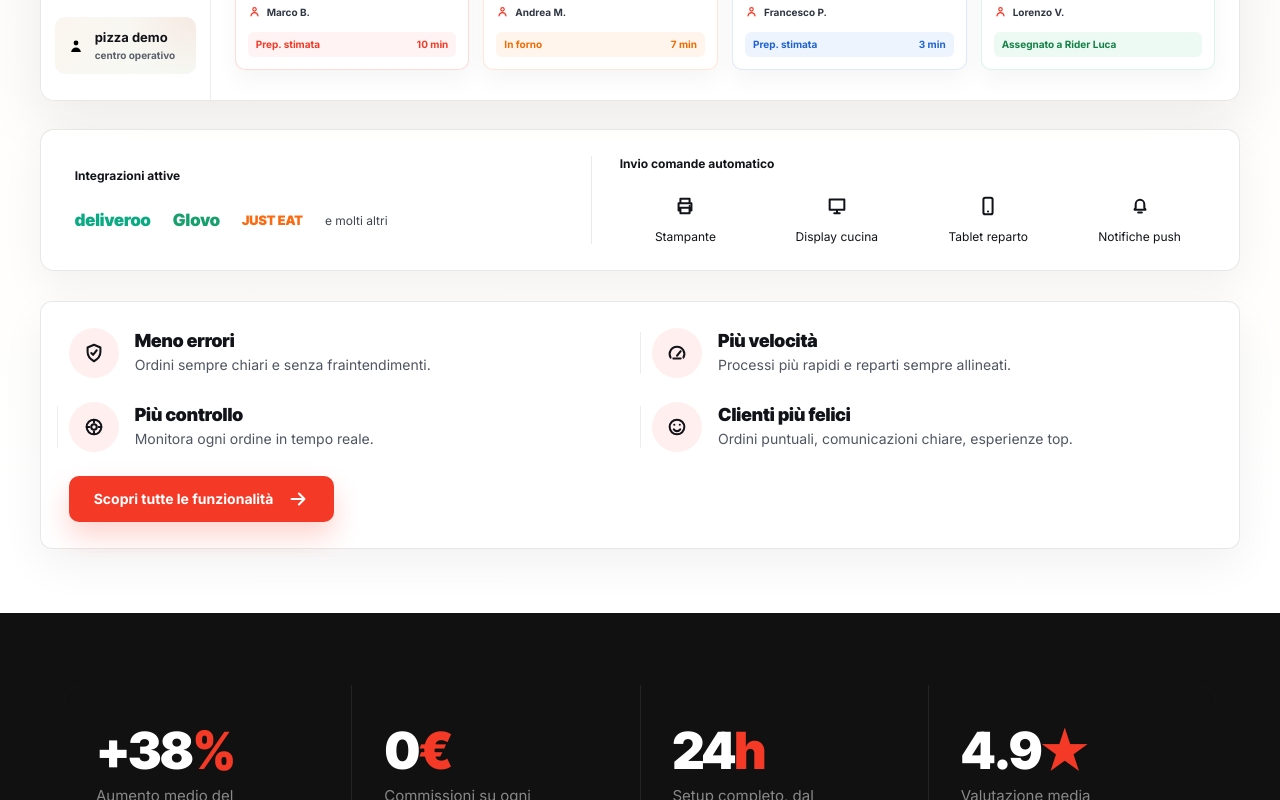
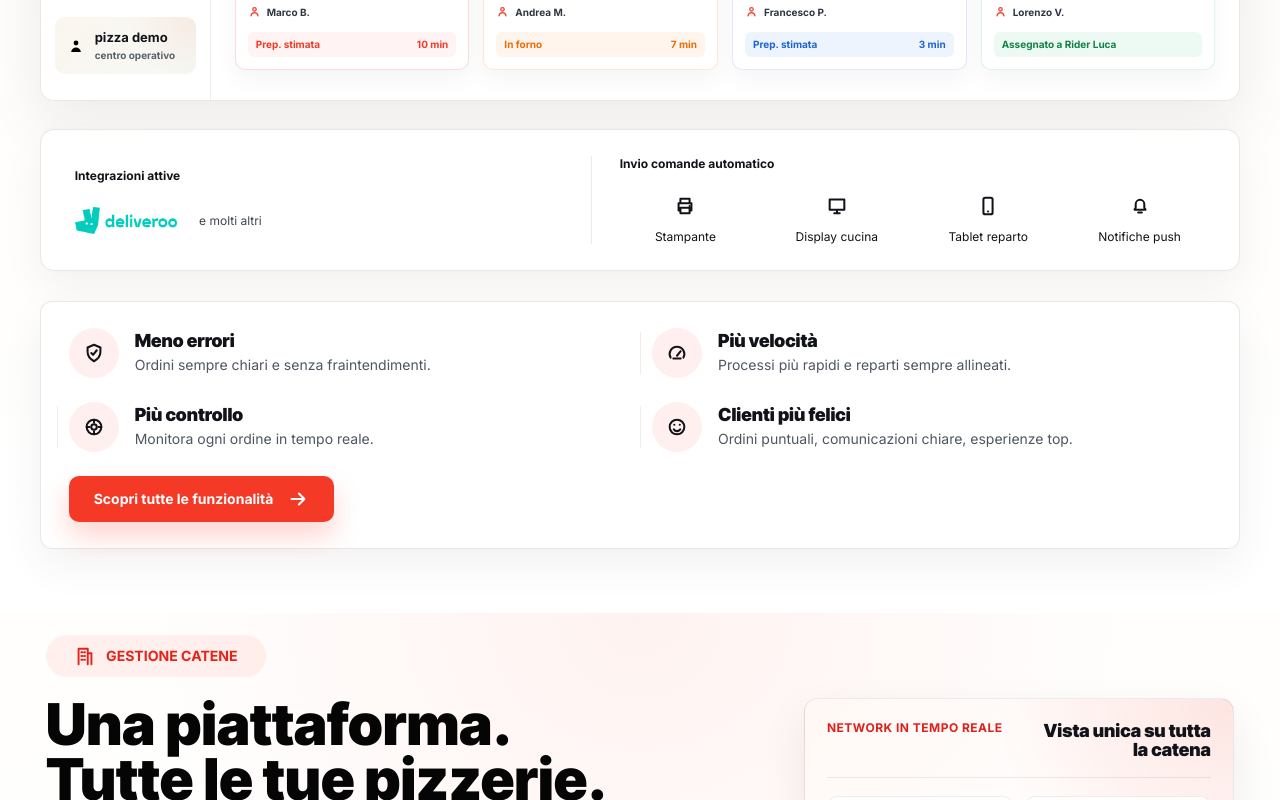
Before and after one commit to kremisi-com/pizzaos, a Next.js app in the folder apps/landing/: page / in a window 1280 px wide. Shown: the part 6880-7680 px from the top of the page. Built offline with nearby package versions, Linux system fonts and the light colour scheme.

Commit message:
versione buona

```diff
--- a/apps/landing/src/features/home/components/challenges-section.tsx
+++ b/apps/landing/src/features/home/components/challenges-section.tsx
@@ -1,10 +1,7 @@
 "use client";
 
-import Link from "next/link";
 import type { CSSProperties, ReactElement, ReactNode } from "react";
 import styles from "./challenges-section.module.css";
-
-const CLIENT_DEMO_URL = "/client" as const;
 
 const missedCalls = ["12:45", "12:47", "12:49"] as const;
 const unavailablePizzas = [
@@ -110,15 +107,6 @@ function ChartIcon(): ReactElement {
       <path d="M5 20V10" />
       <path d="M12 20V4" />
       <path d="M19 20v-7" />
-    </svg>
-  );
-}
-
-function CloseIcon(): ReactElement {
-  return (
-    <svg aria-hidden="true" viewBox="0 0 16 16">
-      <path d="m4.5 4.5 7 7" />
-      <path d="m11.5 4.5-7 7" />
     </svg>
   );
 }
@@ -275,16 +263,6 @@ export function ChallengesSection(): ReactElement {
           </ChallengeCard>
         </div>
 
-        {/* <div className={styles.footerBanner}>
-          <span className={styles.footerIcon}>✨</span>
-          PizzaOS risolve tutto in un&apos;unica piattaforma.
-        </div>
-
-        <div>
-          <Link href={CLIENT_DEMO_URL} className={styles.ctaButton}>
-            Scopri come funziona <span aria-hidden="true">→</span>
-          </Link>
-        </div> */}
       </div>
     </section>
   );
--- a/apps/landing/src/features/home/components/hero-section.tsx
+++ b/apps/landing/src/features/home/components/hero-section.tsx
@@ -3,13 +3,6 @@
 import Image from "next/image";
 import type { ReactElement } from "react";
 import styles from "./hero-section.module.css";
-
-const BOTTOM_FEATURES = [
-  { icon: "⊡", title: "Ordini online", sub: "rapidi e intuitivi" },
-  { icon: "⊕", title: "Pagamenti", sub: "sicuri" },
-  { icon: "◎", title: "Consegne", sub: "tracciate in tempo reale" },
-  { icon: "♡", title: "Clienti fidelizzati", sub: "e marketing automatico" },
-] as const;
 
 interface HeroSectionProps {
   readonly onRequestDemo: () => void;
--- a/apps/landing/src/features/home/components/intelligent-orders-section.module.css
+++ b/apps/landing/src/features/home/components/intelligent-orders-section.module.css
@@ -3,7 +3,11 @@
   overflow: hidden;
   padding: 34px 0 64px;
   background:
-    radial-gradient(circle at 38% 6%, rgba(244, 58, 38, 0.055), transparent 33%),
+    radial-gradient(
+      circle at 38% 6%,
+      rgba(244, 58, 38, 0.055),
+      transparent 33%
+    ),
     linear-gradient(180deg, #ffffff 0%, #fffdfb 56%, #ffffff 100%);
 }
 
@@ -83,7 +87,11 @@
   display: grid;
   place-items: center;
   border-radius: 16px;
-  background: linear-gradient(135deg, rgba(244, 58, 38, 0.11), rgba(244, 58, 38, 0.035));
+  background: linear-gradient(
+    135deg,
+    rgba(244, 58, 38, 0.11),
+    rgba(244, 58, 38, 0.035)
+  );
   color: var(--color-brand-red);
 }
 
@@ -568,7 +576,11 @@
   align-items: center;
   padding: 12px;
   border-radius: 9px;
-  background: linear-gradient(135deg, rgba(244, 58, 38, 0.08), rgba(244, 58, 38, 0.025));
+  background: linear-gradient(
+    135deg,
+    rgba(244, 58, 38, 0.08),
+    rgba(244, 58, 38, 0.025)
+  );
 }
 
 .rushStats > svg {
@@ -603,8 +615,6 @@
 .deviceLayer {
   position: relative;
   z-index: 4;
-  height: 190px;
-  margin-top: -4px;
   pointer-events: none;
 }
 
@@ -705,11 +715,10 @@
   grid-template-columns: 1fr 1px 1.2fr;
   gap: 28px;
   align-items: center;
-  min-height: 132px;
-  margin-top: -36px;
   padding: 24px 34px;
   border-radius: 14px;
   max-width: 990px;
+  margin-top: 50px;
 }
 
 .panelTitle {
@@ -733,6 +742,12 @@
   font-size: 17px;
   font-weight: 900;
   letter-spacing: 0;
+}
+
+.integrationLogoImage {
+  display: block;
+  width: clamp(96px, 8vw, 124px);
+  height: auto;
 }
 
 .integrationLogo:nth-child(2) {
--- a/apps/landing/src/features/home/components/intelligent-orders-section.tsx
+++ b/apps/landing/src/features/home/components/intelligent-orders-section.tsx
@@ -12,7 +12,13 @@ const ORDER_PILLARS = [
   {
     icon: <PriorityIcon />,
     title: "Prioritizzazione intelligente",
-    text: "Al tavolo > Asporto > Delivery. Tu decidi le regole, PizzaOS le applica.",
+    text: (
+      <>
+        Al tavolo &gt; Asporto &gt; Delivery.
+        <br />
+        Tu decidi le regole, PizzaOS le applica.
+      </>
+    ),
   },
   {
     icon: <ClockIcon />,
@@ -152,7 +158,14 @@ const LANES = [
   },
 ] as const;
 
-const INTEGRATIONS = ["deliveroo", "Glovo", "JUST EAT"] as const;
+const INTEGRATIONS = [
+  {
+    name: "Deliveroo",
+    logoSrc: "/images/deliveroo.png",
+    logoWidth: 1280,
+    logoHeight: 342,
+  },
+] as const;
 
 const AUTO_SEND = [
   { label: "Stampante", icon: <PrinterIcon /> },
@@ -194,11 +207,6 @@ export function IntelligentOrdersSection(): ReactElement {
       <div className={styles.inner}>
         <div className={styles.topGrid}>
           <div className={styles.copyColumn}>
-            {/* <div className={styles.eyebrow}>
-              <RocketIcon />
-              GESTIONE ORDINI INTELLIGENTE
-            </div> */}
-
             <h2 className={styles.title} id="intelligent-orders-title">
               Tutto sotto controllo,
               <br />
@@ -229,7 +237,6 @@ export function IntelligentOrdersSection(): ReactElement {
         </div>
 
         <div className={styles.deviceLayer} aria-hidden="true">
-          <KitchenPrinter />
           <SmistaGraphic />
         </div>
 
@@ -238,8 +245,21 @@ export function IntelligentOrdersSection(): ReactElement {
             <span className={styles.panelTitle}>Integrazioni attive</span>
             <div className={styles.integrationLogos}>
               {INTEGRATIONS.map((integration) => (
-                <strong className={styles.integrationLogo} key={integration}>
-                  {integration}
+                <strong
+                  className={styles.integrationLogo}
+                  key={integration.name}
+                >
+                  {"logoSrc" in integration ? (
+                    <Image
+                      className={styles.integrationLogoImage}
+                      src={integration.logoSrc}
+                      alt={integration.name}
+                      width={integration.logoWidth}
+                      height={integration.logoHeight}
+                    />
+                  ) : (
+                    integration.name
+                  )}
                 </strong>
               ))}
               <span>e molti altri</span>
@@ -387,22 +407,6 @@ function DashboardMockup(): ReactElement {
   );
 }
 
-function KitchenPrinter(): ReactElement {
-  return (
-    <div className={styles.printer}>
-      <div className={styles.receipt}>
-        <span>COMANDA CUCINA</span>
-        <strong>#1258 - Tavolo 12</strong>
-        <p>2x Margherita DOP</p>
-        <p>1x Diavola</p>
-        <p>1x Bufalina</p>
-        <b>Prep. stimata: 12 min</b>
-      </div>
-      <span className={styles.printerLogo}>PizzaOS</span>
-    </div>
-  );
-}
-
 function SmistaGraphic(): ReactElement {
   return (
     <div className={styles.smistaGraphic}>
@@ -414,17 +418,6 @@ function SmistaGraphic(): ReactElement {
         style={{ objectFit: "contain", objectPosition: "center" }}
       />
     </div>
-  );
-}
-
-function RocketIcon(): ReactElement {
-  return (
-    <svg aria-hidden="true" viewBox="0 0 24 24">
-      <path d="M14 4c2.4-.7 4.4-.7 5.8.2.8 1.5.8 3.4.1 5.9l-5 5-4.9-4.9 4-6.2Z" />
-      <path d="m8.8 10.6-3.1.5-2 4 4-.8" />
-      <path d="m13.4 15.2-.6 3.1-4 2 .8-4" />
-      <path d="M16.8 7.2h.1" />
-    </svg>
   );
 }
 
@@ -452,14 +445,6 @@ function ClockIcon(): ReactElement {
     <svg aria-hidden="true" viewBox="0 0 24 24">
       <circle cx="12" cy="12" r="8.5" />
       <path d="M12 7v5l3.5 2" />
-    </svg>
-  );
-}
-
-function BoltIcon(): ReactElement {
-  return (
-    <svg aria-hidden="true" viewBox="0 0 24 24">
-      <path d="m13 2-8 12h7l-1 8 8-13h-7l1-7Z" />
     </svg>
   );
 }
--- a/apps/landing/src/features/home/components/landing-shell.tsx
+++ b/apps/landing/src/features/home/components/landing-shell.tsx
@@ -19,7 +19,6 @@ import { ChallengesSection } from "./challenges-section";
 import { MarginComparisonSection } from "./margin-comparison-section";
 import { Navbar } from "./navbar";
 import { PricingSection } from "./pricing-section";
-import { StatsSection } from "./stats-section";
 
 const APP_ID = "landing" as const;
 
@@ -70,16 +69,13 @@ export function LandingShell(): ReactElement {
         <CompletePlatformSection />
 
         {/* Margin comparison section */}
-        <MarginComparisonSection onRequestDemo={handleOpenModal} />
+        <MarginComparisonSection />
 
         {/* Analytics growth visual section */}
         <AnalyticsGrowthSection />
 
         {/* Intelligent orders visual section */}
         <IntelligentOrdersSection />
-
-        {/* Stats strip */}
-        <StatsSection />
 
         {/* Ordering section */}
 
--- a/apps/landing/src/features/home/components/margin-comparison-section.tsx
+++ b/apps/landing/src/features/home/components/margin-comparison-section.tsx
@@ -83,13 +83,7 @@ const COMPARISON_ROWS = [
   },
 ] as const;
 
-interface MarginComparisonSectionProps {
-  readonly onRequestDemo: () => void;
-}
-
-export function MarginComparisonSection({
-  onRequestDemo,
-}: MarginComparisonSectionProps): ReactElement {
+export function MarginComparisonSection(): ReactElement {
   return (
     <section
       className={styles.section}
@@ -196,34 +190,6 @@ export function MarginComparisonSection({
           </aside>
         </div>
 
-        {/* <div className={styles.bottomCta}>
-          <span className={styles.bottomIcon}>
-            <GrowthIcon />
-          </span>
-          <div className={styles.bottomCopy}>
-            <strong>
-              Più ordini diretti, più clienti fedeli, più crescita.
-            </strong>
-            <span>
-              PizzaOS ti dà tutto ciò che serve per far crescere la tua pizzeria
-              senza dipendere da nessuno.
-            </span>
-          </div>
-          <div className={styles.ctaStack}>
-            <button
-              className={styles.cta}
-              type="button"
-              onClick={onRequestDemo}
-            >
-              Scopri quanto puoi risparmiare
-              <ArrowIcon />
-            </button>
-            <span className={styles.ctaNote}>
-              <CheckIcon />
-              Calcolo gratuito in 2 minuti
-            </span>
-          </div>
-        </div> */}
       </div>
     </section>
   );
@@ -330,22 +296,3 @@ function XIcon(): ReactElement {
     </svg>
   );
 }
-
-function GrowthIcon(): ReactElement {
-  return (
-    <svg aria-hidden="true" viewBox="0 0 24 24">
-      <path d="M5 20V10h3v10H5Z" />
-      <path d="M11 20V5h3v15h-3Z" />
-      <path d="M17 20v-8h3v8h-3Z" />
-    </svg>
-  );
-}
-
-function ArrowIcon(): ReactElement {
-  return (
-    <svg aria-hidden="true" viewBox="0 0 20 20">
-      <path d="M4 10h11" />
-      <path d="m11 5 5 5-5 5" />
-    </svg>
-  );
-}
--- a/apps/landing/src/features/home/components/navbar.tsx
+++ b/apps/landing/src/features/home/components/navbar.tsx
@@ -4,8 +4,6 @@ import Image from "next/image";
 import Link from "next/link";
 import type { ReactElement } from "react";
 import styles from "./navbar.module.css";
-
-const CLIENT_DEMO_URL = "/client" as const;
 
 const NAV_LINKS = [
   { label: "Funzionalità", href: "#funzionalita" },
--- a/apps/landing/src/features/home/components/pricing-section.tsx
+++ b/apps/landing/src/features/home/components/pricing-section.tsx
@@ -45,7 +45,7 @@ const PLANS: readonly Plan[] = [
   {
     name: "Scale",
     target: "Per pizzerie e catene",
-    price: "199 €",
+    price: "Da 199 €",
     suffix: "/ mese",
     features: [
       "Gestione multi-sede",
```
Also changed, not shown: apps/landing/src/features/home/components/ecosystem-section.tsx (+6 -12 lines), apps/landing/tsconfig.json (+4 -17 lines), apps/landing/public/images/deliveroo.png (added), 1 other file (tests, documents, lock files or other folders).
